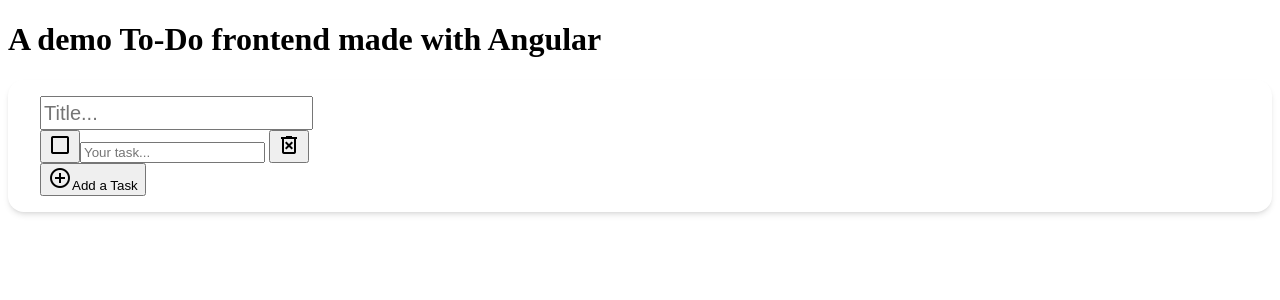
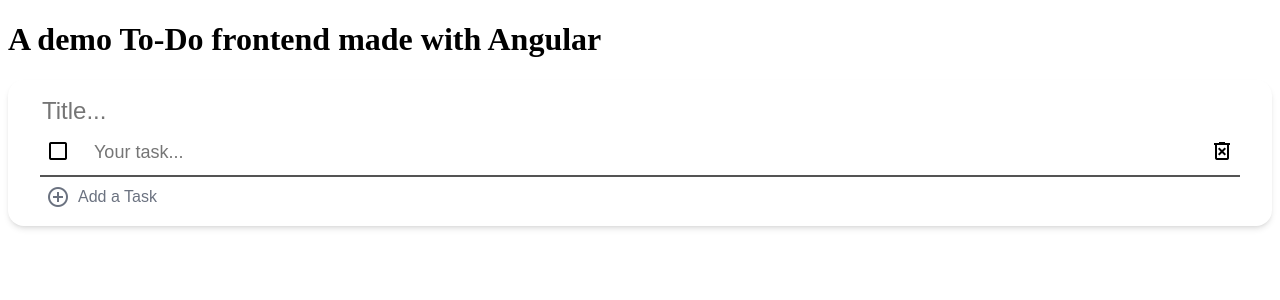
Before and after one commit to Anurav-Garg/angular-todo-demo, an Angular app: page / in a window 1280 px wide. Shown: the top 300 px of the page. Built offline with nearby package versions, Linux system fonts and the light colour scheme.

Commit message:
Add some css to TodoCard and TodoItem

```diff
--- a/src/app/todo-card/todo-card.component.css
+++ b/src/app/todo-card/todo-card.component.css
@@ -8,11 +8,30 @@
 }
 
 .todo-title {
-  font-size: 1.25rem;
+  font-size: 1.5rem;
   line-height: 1.75rem;
+  outline: 2px solid transparent;
+  outline-offset: 2px;
+  border-style: none;
+  margin-bottom: 0.75rem;
 }
 
 .todo-list {
-  flex: 1 1 auto;
+  display: flex;
   flex-direction: column;
+  gap: 0.5rem;
 }
+
+.add-task-button {
+  border-left-width: 0px;
+  border-right-width: 0px;
+  border-bottom-width: 0px;
+  background-color: inherit;
+  padding-top: 0.5rem;
+  text-align: left;
+  font-size: 1rem;
+  display: flex;
+  align-items: center;
+  gap: 0.5rem;
+  color: rgb(107 114 128);
+}
--- a/src/app/todo-item/todo-item.component.css
+++ b/src/app/todo-item/todo-item.component.css
@@ -0,0 +1,29 @@
+.task {
+  display: flex;
+  flex-wrap: nowrap;
+  flex-direction: row;
+  flex-grow: 1;
+  align-items: stretch;
+}
+
+.task-text {
+  margin-right: 1rem;
+  margin-left: 1rem;
+  width: 100%;
+  flex-grow: 1;
+  resize: none;
+  outline: 2px solid transparent;
+  outline-offset: 2px;
+  border-style: none;
+  font-size: 1.125rem;
+}
+
+button {
+  border-style: none;
+  background-color: inherit;
+}
+
+.material-symbols-outlined.md-18 { font-size: 18px; }
+.material-symbols-outlined.md-24 { font-size: 24px; }
+.material-symbols-outlined.md-36 { font-size: 36px; }
+.material-symbols-outlined.md-48 { font-size: 48px; }
```
